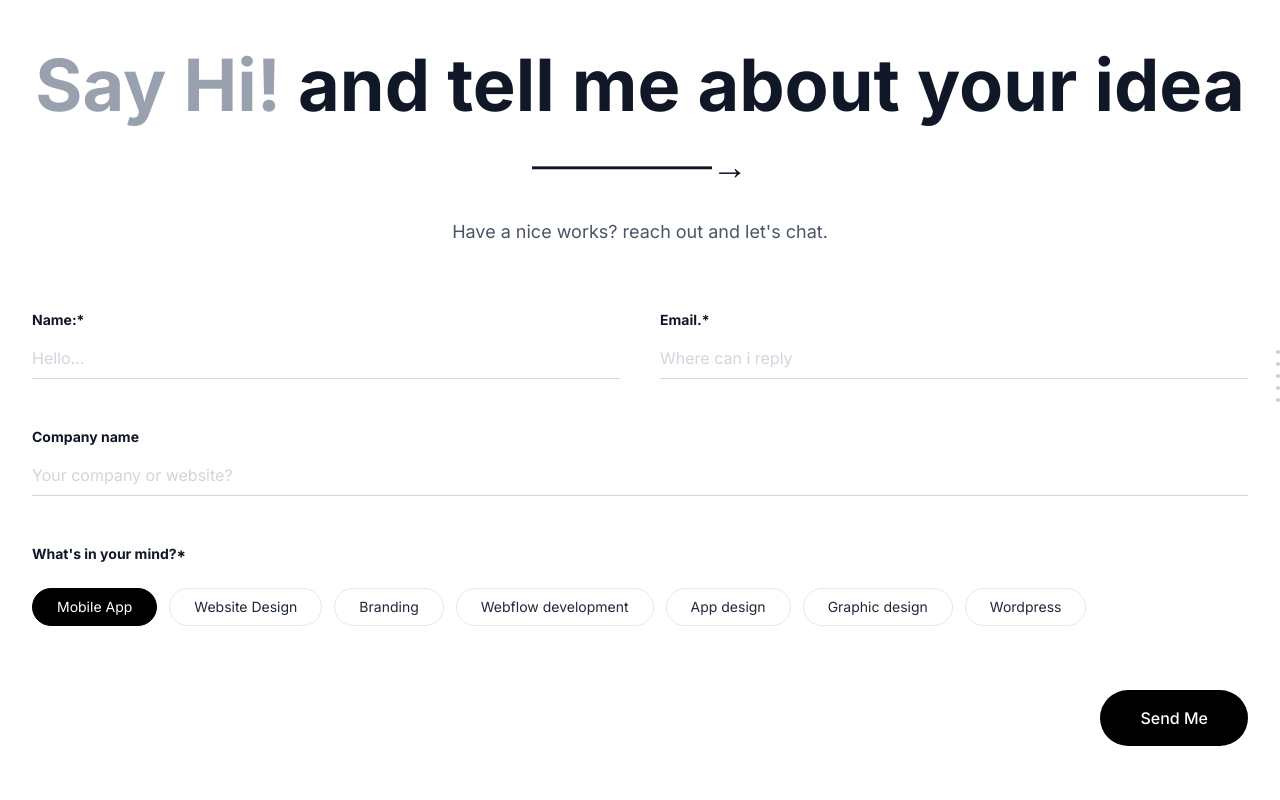
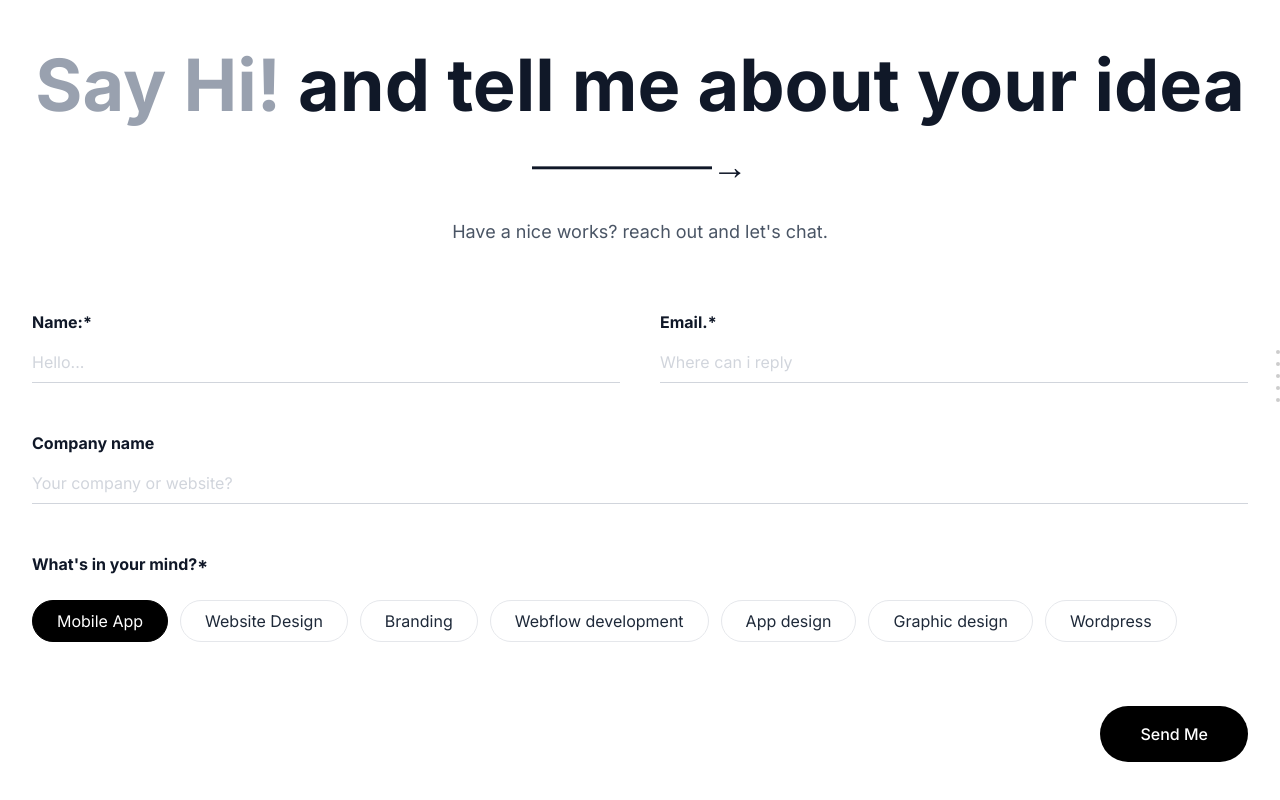
Before and after one commit to AaliyanAslam/aaliyan, a Next.js app: page / in a window 1280 px wide. Shown: the part 6547-7347 px from the top of the page. Built offline with nearby package versions, Linux system fonts and the light colour scheme; a web font is replaced by a local one.

Commit message:
Update Contact.jsx

```diff
--- a/app/components/Contact.jsx
+++ b/app/components/Contact.jsx
@@ -45,7 +45,7 @@ const Contact = () => {
           <div className="grid grid-cols-1 md:grid-cols-2 gap-10 mb-12">
             {/* Name Input */}
             <div className="border-b border-gray-300 pb-2">
-              <label className="block text-sm font-bold mb-4">Name:*</label>
+              <label className="block text-base font-bold mb-4">Name:*</label>
               <input
                 type="text"
                 placeholder="Hello..."
@@ -55,7 +55,7 @@ const Contact = () => {
 
             {/* Email Input */}
             <div className="border-b border-gray-300 pb-2">
-              <label className="block text-sm font-bold mb-4">Email.*</label>
+              <label className="block text-base font-bold mb-4">Email.*</label>
               <input
                 type="email"
                 placeholder="Where can i reply"
@@ -66,7 +66,7 @@ const Contact = () => {
 
           {/* Company Input */}
           <div className="border-b border-gray-300 pb-2 mb-12">
-            <label className="block text-sm font-bold mb-4">Company name</label>
+            <label className="block text-base font-bold mb-4">Company name</label>
             <input
               type="text"
               placeholder="Your company or website?"
@@ -76,7 +76,7 @@ const Contact = () => {
 
           {/* Interests / Tags */}
           <div className="mb-12">
-            <label className="block text-sm font-bold mb-6">
+            <label className="block text-base font-bold mb-6">
               What's in your mind?*
             </label>
             <div className="flex flex-wrap gap-3">
@@ -85,7 +85,7 @@ const Contact = () => {
                   key={item}
                   type="button"
                   onClick={() => setSelectedInterest(item)}
-                  className={`px-6 py-2 rounded-full border transition-all text-sm ${
+                  className={`px-6 py-2 rounded-full border transition-all text-base ${
                     selectedInterest === item
                       ? "bg-black text-white border-black"
                       : "bg-white text-gray-800 border-gray-200 hover:border-gray-400"
```
